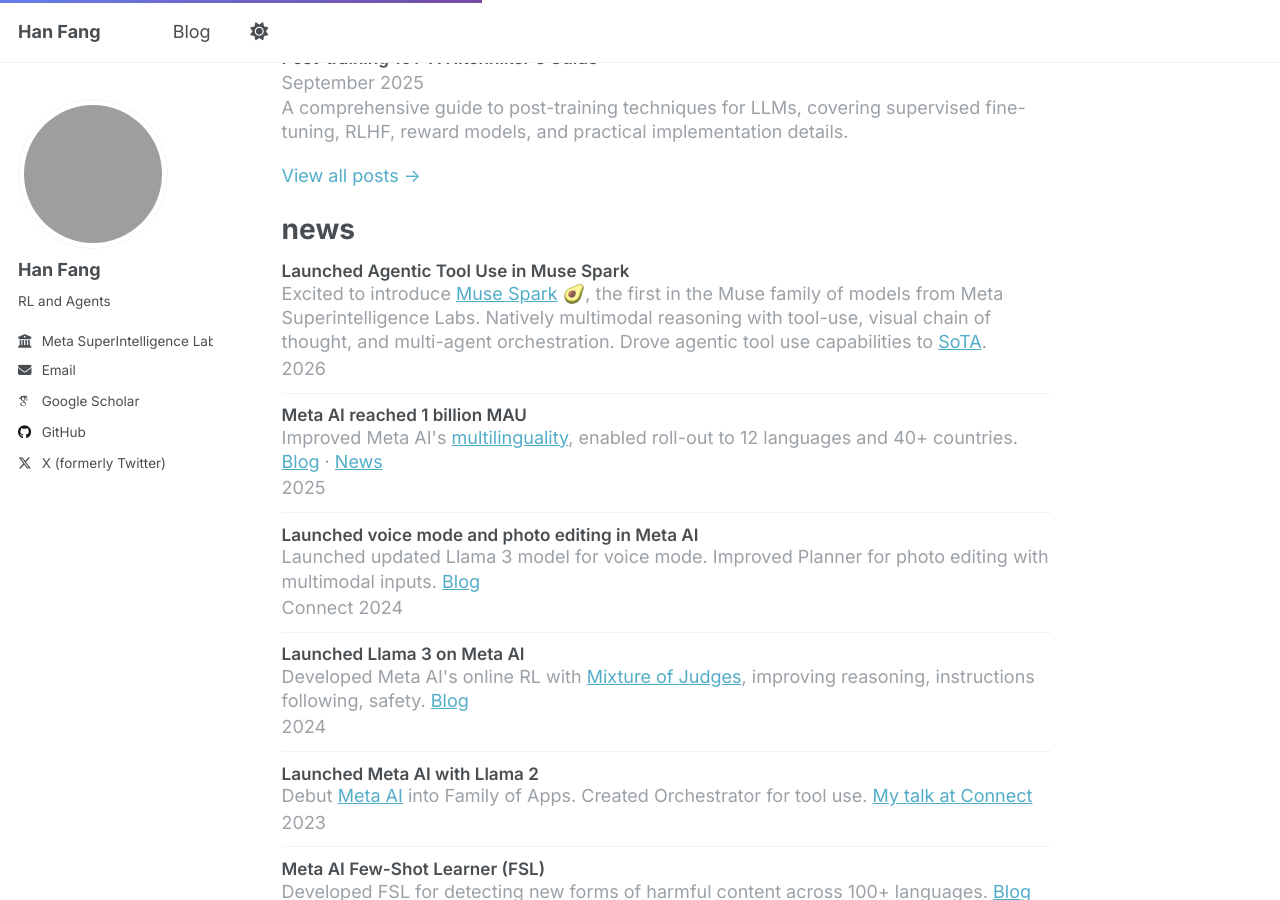
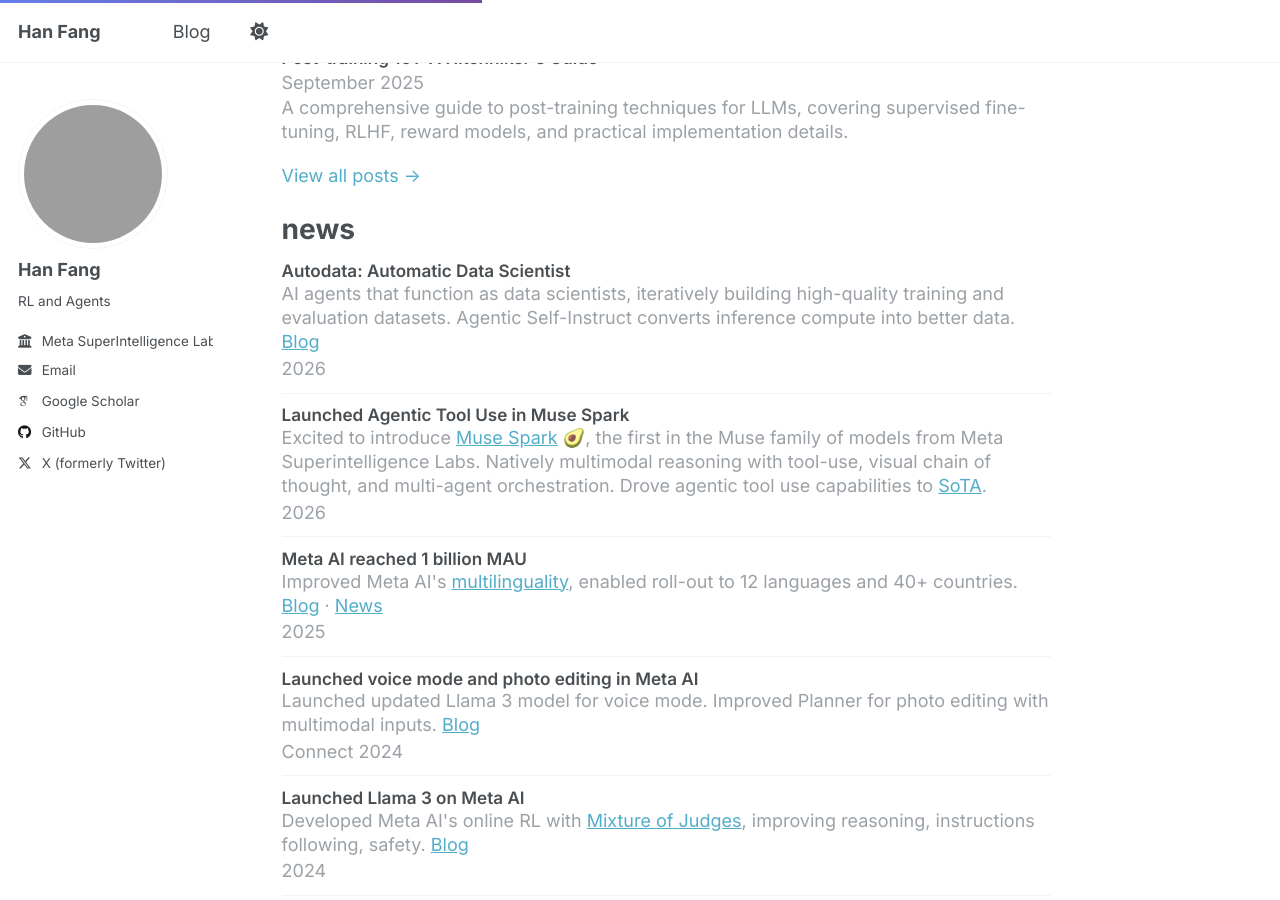
Before and after one commit to hanfang/hanfang.github.io, a Jekyll site: the page built from _pages/about.md, in a window 1280 px wide and 900 px high, scrolled down 721 px. Built offline with Jekyll 4.4.1, drawn with Linux system fonts in a browser that asks for light colours; some web fonts are replaced.

Commit message:
Add Autodata to news section

```diff
--- a/_pages/about.md
+++ b/_pages/about.md
@@ -46,6 +46,12 @@
 ======
 
 <div class="card-list">
+
+<div class="card-item">
+  <h3 class="card-item__title">Autodata: Automatic Data Scientist</h3>
+  <p class="card-item__desc">AI agents that function as data scientists, iteratively building high-quality training and evaluation datasets. Agentic Self-Instruct converts inference compute into better data. <a href="https://facebookresearch.github.io/RAM/blogs/autodata/">Blog</a></p>
+  <p class="card-item__date">2026</p>
+</div>
 
 <div class="card-item">
   <h3 class="card-item__title">Launched Agentic Tool Use in Muse Spark</h3>
```
